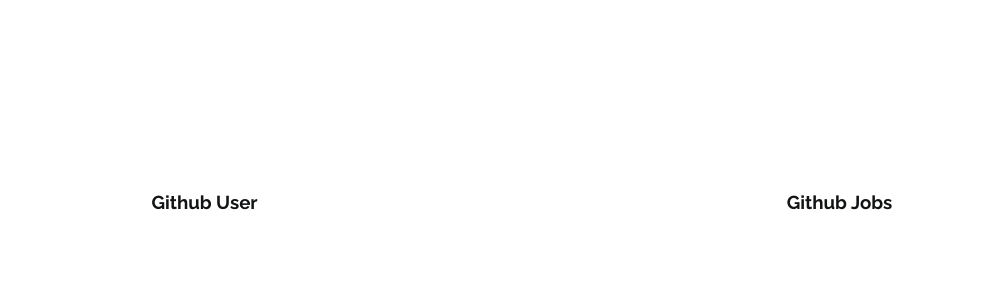
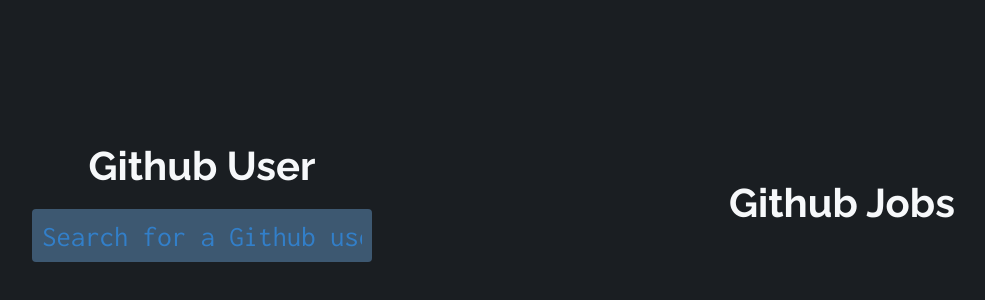
Before and after one commit to ShariqAsadi/gitrakr, a React (Create React App) app: page / in a window 1280 px wide. Shown: the part 198-498 px from the top of the page, without its empty margins (118-1103 px from the left). Built offline with nearby package versions, Linux system fonts and the light colour scheme.

Commit message:
More stylings 💅💪

```diff
--- a/public/index.html
+++ b/public/index.html
@@ -9,9 +9,10 @@
 
     <link rel="manifest" href="%PUBLIC_URL%/manifest.json" />
     <link
-      href="https://fonts.googleapis.com/css2?family=Raleway:ital,wght@0,100;0,200;0,300;0,400;0,500;0,600;0,700;0,800;0,900;1,100;1,200;1,300;1,400;1,500;1,600;1,700;1,800;1,900&display=swap"
+      href="https://fonts.googleapis.com/css2?family=Inconsolata:wght@200;300;400;500;600;700;800;900&family=Raleway:ital,wght@0,100;0,200;0,300;0,400;0,500;0,600;0,700;0,800;0,900;1,100;1,200;1,300;1,400;1,500;1,600;1,700;1,800;1,900&display=swap"
       rel="stylesheet"
     />
+
     <title>Gitrakr</title>
   </head>
   <body>
--- a/src/App.js
+++ b/src/App.js
@@ -1,5 +1,5 @@
 import React from 'react';
-import Home from './pages/Home';
+import Home from './pages/Home/Home';
 function App() {
   return (
     <>
--- /dev/null
+++ b/src/components/Input/Input.js
@@ -0,0 +1,31 @@
+import React from 'react';
+import styled from 'styled-components';
+
+const StyledInput = styled.input`
+  outline: none;
+  border-radius: 0.25rem;
+  font-size: 2rem;
+  font-family: 'Inconsolata', monospace;
+  border: none;
+  background: rgb(66 96 125 / 88%);
+  color: rgb(46 144 239 / 100%);
+  padding: 10px;
+  text-align: center;
+
+  &:focus {
+    &::placeholder {
+      color: transparent;
+    }
+  }
+
+  &::placeholder {
+    font-size: 1.8rem;
+    color: rgb(46 144 239 / 70%);
+  }
+`;
+
+const Input = (props) => {
+  return <StyledInput type='text' {...props} />;
+};
+
+export default Input;
--- a/src/pages/Home.js
+++ /dev/null
@@ -1,53 +0,0 @@
-import React from 'react';
-import styled from 'styled-components';
-
-const Container = styled.div`
-  padding: 5px;
-  width: 100vw;
-  height: 100vh;
-`;
-
-const Grid = styled.div`
-  display: grid;
-  height: 100%;
-  grid-template-columns: 1fr 1fr;
-  grid-template-rows: 1fr;
-
-  div {
-    cursor: pointer;
-    height: 100%;
-    width: 100%;
-    display: flex;
-    flex-direction: column;
-    justify-content: center;
-    align-items: center;
-    &:hover {
-      color: blue; /*  TODO: Look for a good color */
-      box-shadow: 0 0 10px 5px blue;
-    }
-    transition: all 0.3s ease-in-out;
-  }
-
-  @media (max-width: 768px) {
-    grid-template-rows: 1fr 1fr;
-    grid-template-columns: 1fr;
-  }
-`;
-
-const Home = () => {
-  return (
-    <Container>
-      <Grid>
-        <div>
-          <h3>Github User</h3>
-        </div>
-
-        <div>
-          <h3>Github Jobs</h3>
-        </div>
-      </Grid>
-    </Container>
-  );
-};
-
-export default Home;
--- /dev/null
+++ b/src/pages/Home/Home.js
@@ -0,0 +1,24 @@
+import React from 'react';
+import { Container, Grid, Items } from './Home.styles';
+import Input from '../../components/Input/Input';
+
+const Home = () => {
+  return (
+    <Container>
+      <Grid>
+        <div>
+          <Items>
+            <h1>Github User</h1>
+            <Input placeholder='Search for a Github user' />
+          </Items>
+        </div>
+
+        <div>
+          <h1>Github Jobs</h1>
+        </div>
+      </Grid>
+    </Container>
+  );
+};
+
+export default Home;
--- /dev/null
+++ b/src/pages/Home/Home.styles.js
@@ -0,0 +1,61 @@
+import styled from 'styled-components';
+export const Container = styled.div`
+  /* padding: 5px; */
+  width: 100vw;
+  height: 100vh;
+  background-color: rgb(26, 30, 34);
+`;
+
+export const Grid = styled.div`
+  display: grid;
+  height: 100%;
+  grid-template-columns: 1fr 1fr;
+  grid-template-rows: 1fr;
+
+  > div {
+    height: 100%;
+    width: 100%;
+    display: flex;
+    color: rgb(246, 248, 250);
+    flex-direction: column;
+    justify-content: center;
+    align-items: center;
+    transition: all 0.3s ease-in-out;
+    h1 {
+      font-size: 2.5rem;
+    }
+    &:first-child {
+      /* border-right: 1px solid rgb(66 96 125); */
+    }
+    &:last-child {
+      /* border-left: 1px solid rgb(66 96 125); */
+    }
+    /* &:hover {
+      color: blue; /*  TODO: Look for a good color */
+    /* box-shadow: 0 0 10px 5px blue; */
+    /*} */
+  }
+
+  @media (max-width: 768px) {
+    grid-template-rows: 1fr 1fr;
+    grid-template-columns: 1fr;
+    div {
+      &:first-child {
+        border-right: none;
+        /* border-bottom: 1px solid rgb(66 96 125); */
+      }
+      &:last-child {
+        border-left: none;
+        /* border-top: 1px solid rgb(66 96 125); */
+      }
+    }
+  }
+`;
+
+export const Items = styled.div`
+  display: flex;
+  flex-direction: column;
+  height: 120px;
+  align-items: center;
+  justify-content: space-between;
+`;
```
